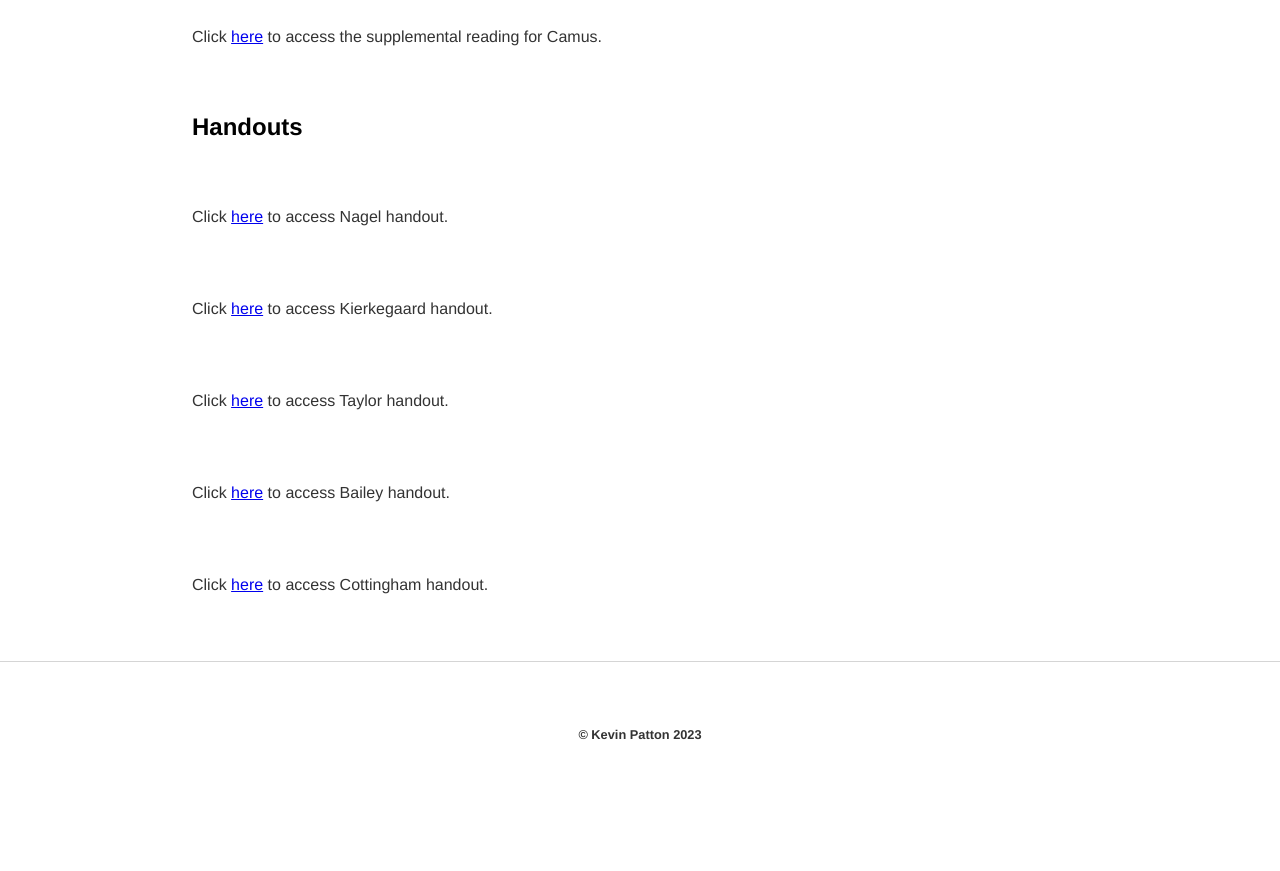
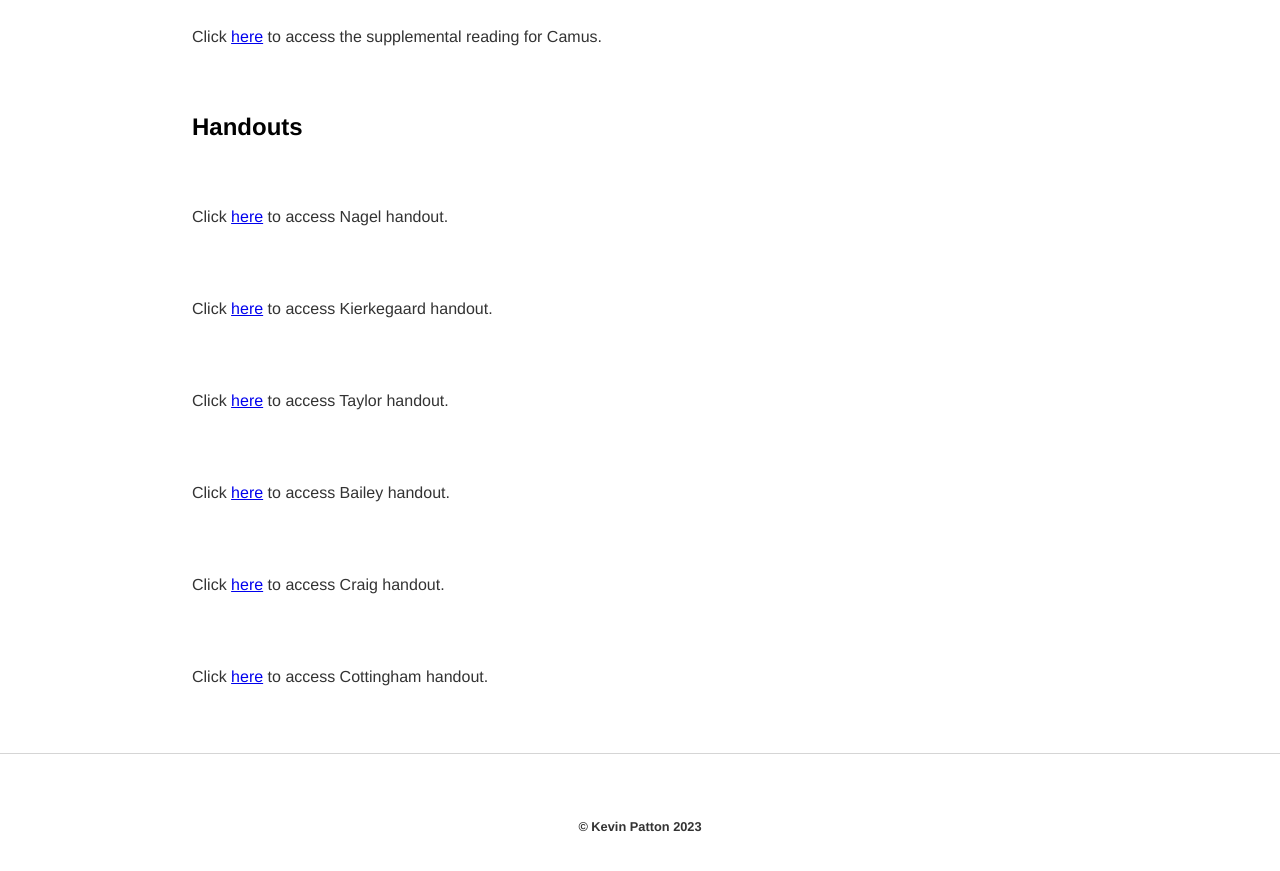
Before and after one commit to kevinjpatton/kevinjpatton.github.io, a Jekyll site: the page built from teaching/phil_1010/index.html, in a window 1280 px wide and 900 px high, scrolled down 1830 px. Shown: the top 871 px of the window. Built offline with Jekyll 4.4.1, drawn with Linux system fonts in a browser that asks for light colours; Markdown is read by kramdown in place of the engine named in the settings; before the commit the page ends 2638 px from its top, so only the background shows below that.

Commit message:
Update index.html

```diff
--- a/teaching/phil_1010/index.html
+++ b/teaching/phil_1010/index.html
@@ -29,4 +29,5 @@
 <p>Click <a href="Handout - Kierkegaard.pdf" target="_blank">here</a> to access Kierkegaard handout.</p>
 <p>Click <a href="Handout - Taylor.pdf" target="_blank">here</a> to access Taylor handout.</p>
 <p>Click <a href="Handout - Bailey.pdf" target="_blank">here</a> to access Bailey handout.</p>
+<p>Click <a href="Handout - WLC.pdf" target="_blank">here</a> to access Craig handout.</p>
 <p>Click <a href="Handout - Cottingham.pdf" target="_blank">here</a> to access Cottingham handout.</p>
```
